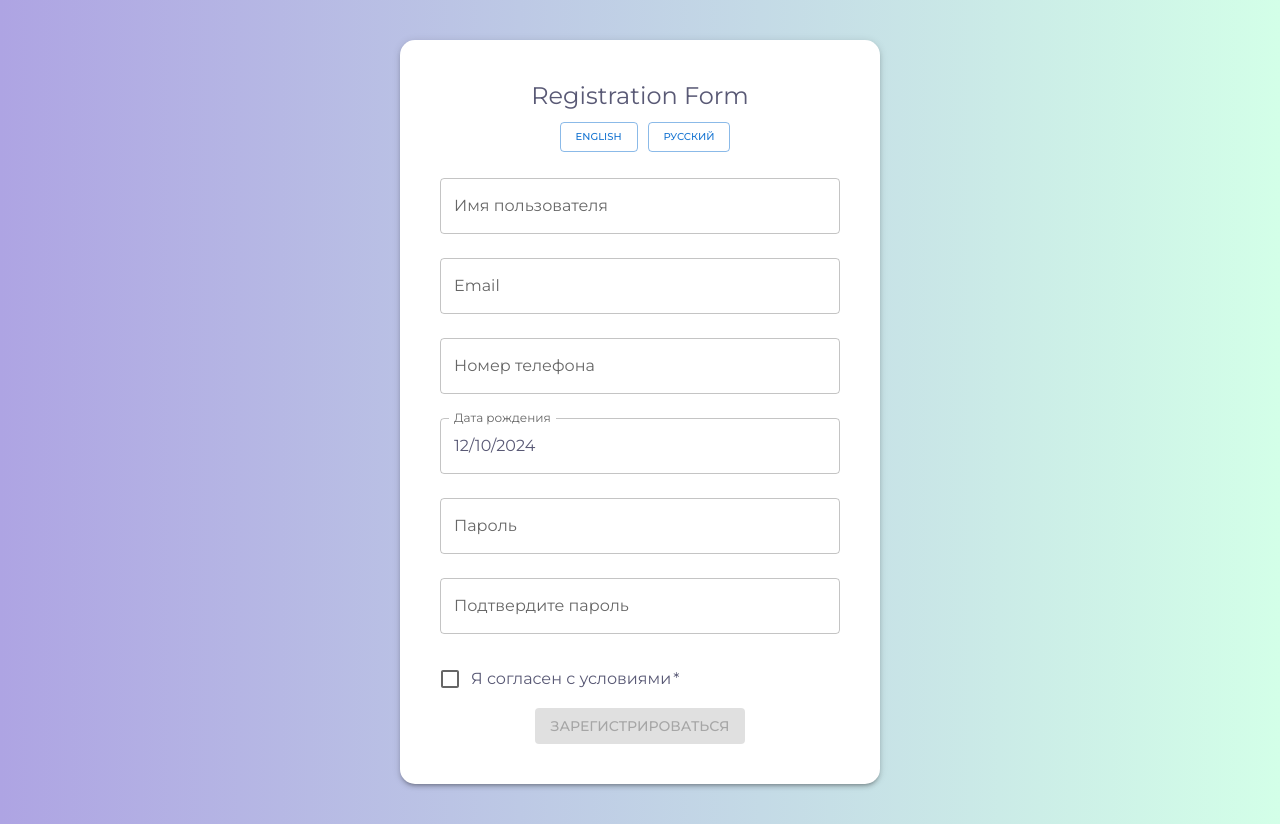
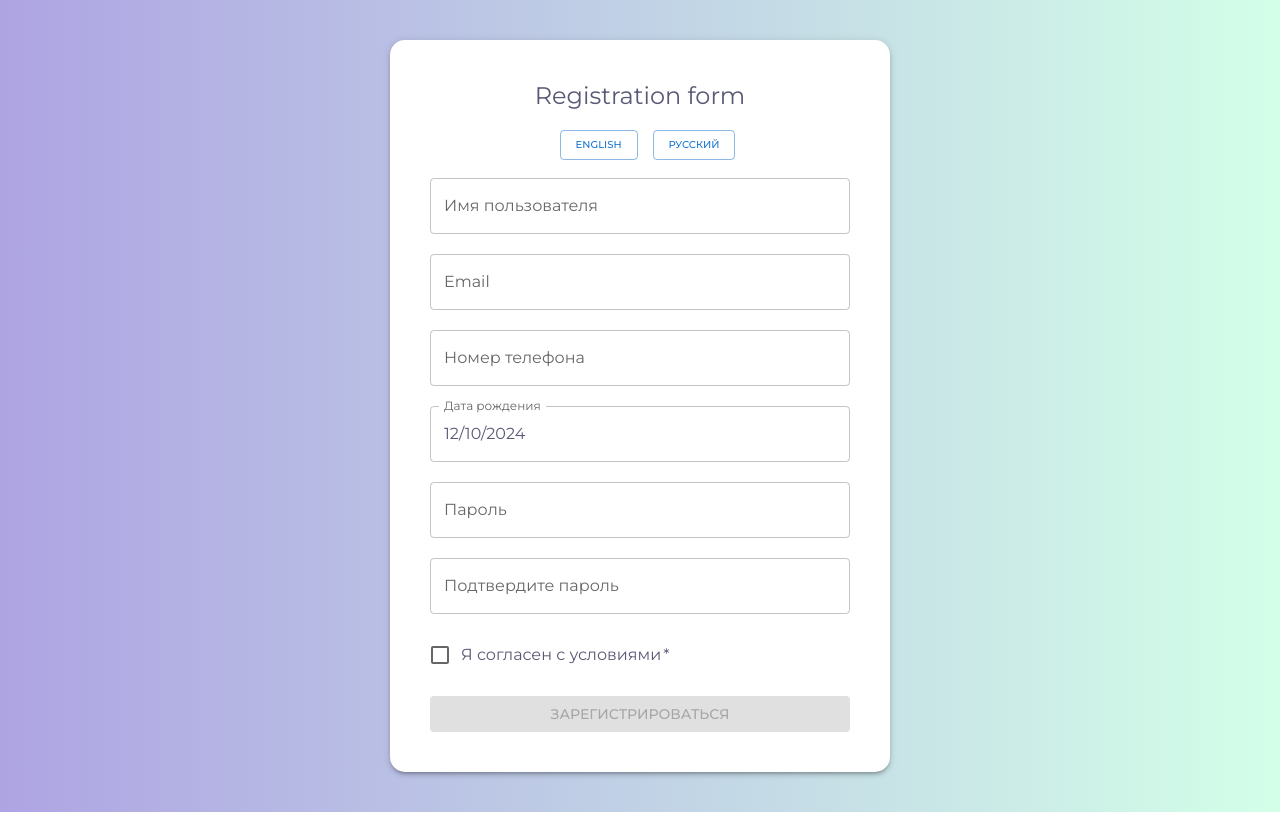
Before and after one commit to TatyanaZakiryanova/Registration-Form, a React (Vite) app: page / in a window 1280 px wide. Built offline with nearby package versions, Linux system fonts and the light colour scheme.

Commit message:
update styles

```diff
--- a/src/App.tsx
+++ b/src/App.tsx
@@ -9,22 +9,28 @@ const App = () => {
     <Typography>
       <Card
         sx={{
-          maxWidth: 400,
+          width: {
+            md: 500,
+          },
           padding: 5,
-          margin: 5,
+          margin: {
+            xs: 2,
+            sm: 2,
+            md: 5,
+          },
           boxShadow: 3,
           borderRadius: "15px",
           textAlign: "center",
         }}
       >
         <Typography variant="h5" component="h1">
-          Registration Form
+          Registration form
         </Typography>
         <Button
           onClick={() => setLanguage("en")}
           variant="outlined"
           color="primary"
-          sx={{ margin: "10px", fontSize: "10px" }}
+          sx={{ marginY: "18px", marginX: "15px", fontSize: "10px" }}
         >
           English
         </Button>
--- a/src/components/RegistrationFormEng/RegistrationFormEng.tsx
+++ b/src/components/RegistrationFormEng/RegistrationFormEng.tsx
@@ -1,6 +1,7 @@
 import { ChangeEvent, FormEvent, useState } from "react";
 import {
   Alert,
+  Box,
   Button,
   Checkbox,
   FormControl,
@@ -82,7 +83,8 @@ export const RegistrationFormEng = () => {
   return (
     <LocalizationProvider dateAdapter={AdapterDayjs}>
       <form onSubmit={handleSubmit}>
-        <FormControl fullWidth margin="normal">
+        <Box sx={{ display: "flex", flexDirection: "column", gap: "20px" }}>
+          <FormControl fullWidth>
             <TextField
               label="Username"
               id="username"
@@ -94,7 +96,7 @@ export const RegistrationFormEng = () => {
             />
           </FormControl>
 
-        <FormControl fullWidth margin="normal">
+          <FormControl fullWidth>
             <TextField
               label="Email"
               name="email"
@@ -106,7 +108,7 @@ export const RegistrationFormEng = () => {
             />
           </FormControl>
 
-        <FormControl fullWidth margin="normal">
+          <FormControl fullWidth>
             <TextField
               label="Phone"
               name="phone"
@@ -118,11 +120,11 @@ export const RegistrationFormEng = () => {
             />
           </FormControl>
 
-        <FormControl fullWidth margin="normal">
+          <FormControl fullWidth>
             <DatePicker label="Date of Birth" value={formData.dob} onChange={handleDateChange} />
           </FormControl>
 
-        <FormControl fullWidth margin="normal">
+          <FormControl fullWidth>
             <TextField
               label="Password"
               type="password"
@@ -135,7 +137,7 @@ export const RegistrationFormEng = () => {
             />
           </FormControl>
 
-        <FormControl fullWidth margin="normal">
+          <FormControl fullWidth>
             <TextField
               label="Confirm Password"
               type="password"
@@ -148,7 +150,7 @@ export const RegistrationFormEng = () => {
             />
           </FormControl>
 
-        <FormControl fullWidth margin="normal" error={!!errors.terms}>
+          <FormControl error={!!errors.terms} fullWidth>
             <FormControlLabel
               control={
                 <Checkbox
@@ -166,6 +168,7 @@ export const RegistrationFormEng = () => {
           <Button type="submit" variant="contained" color="primary" disabled={!formData.terms}>
             Register
           </Button>
+        </Box>
       </form>
 
       <Snackbar open={openSnackbar} autoHideDuration={3000} onClose={() => setOpenSnackbar(false)}>
--- a/src/components/RegistrationFormRu/RegistrationFormRu.tsx
+++ b/src/components/RegistrationFormRu/RegistrationFormRu.tsx
@@ -1,6 +1,7 @@
 import { ChangeEvent, FormEvent, useState } from "react";
 import {
   Alert,
+  Box,
   Button,
   Checkbox,
   FormControl,
@@ -83,7 +84,8 @@ export const RegistrationFormRu = () => {
   return (
     <LocalizationProvider dateAdapter={AdapterDayjs}>
       <form onSubmit={handleSubmit}>
-        <FormControl fullWidth margin="normal">
+        <Box sx={{ display: "flex", flexDirection: "column", gap: "20px" }}>
+          <FormControl fullWidth>
             <TextField
               label="Имя пользователя"
               id="username"
@@ -95,7 +97,7 @@ export const RegistrationFormRu = () => {
             />
           </FormControl>
 
-        <FormControl fullWidth margin="normal">
+          <FormControl fullWidth>
             <TextField
               label="Email"
               name="email"
@@ -107,7 +109,7 @@ export const RegistrationFormRu = () => {
             />
           </FormControl>
 
-        <FormControl fullWidth margin="normal">
+          <FormControl fullWidth>
             <TextField
               label="Номер телефона"
               name="phone"
@@ -119,11 +121,11 @@ export const RegistrationFormRu = () => {
             />
           </FormControl>
 
-        <FormControl fullWidth margin="normal">
+          <FormControl fullWidth>
             <DatePicker label="Дата рождения" value={formData.dob} onChange={handleDateChange} />
           </FormControl>
 
-        <FormControl fullWidth margin="normal">
+          <FormControl fullWidth>
             <TextField
               label="Пароль"
               type="password"
@@ -136,7 +138,7 @@ export const RegistrationFormRu = () => {
             />
           </FormControl>
 
-        <FormControl fullWidth margin="normal">
+          <FormControl fullWidth>
             <TextField
               label="Подтвердите пароль"
               type="password"
@@ -149,7 +151,7 @@ export const RegistrationFormRu = () => {
             />
           </FormControl>
 
-        <FormControl fullWidth margin="normal">
+          <FormControl fullWidth>
             <FormControlLabel
               control={
                 <Checkbox
@@ -167,6 +169,7 @@ export const RegistrationFormRu = () => {
           <Button type="submit" variant="contained" color="primary" disabled={!formData.terms}>
             Зарегистрироваться
           </Button>
+        </Box>
       </form>
 
       <Snackbar open={openSnackbar} autoHideDuration={3000} onClose={() => setOpenSnackbar(false)}>
--- a/src/index.css
+++ b/src/index.css
@@ -1,6 +1,11 @@
+* {
+  box-sizing: border-box;
+}
+
 html,
 body {
   margin: 0;
+  padding: 0;
   display: flex;
   justify-content: center;
   align-items: center;
```
Lines whose indentation alone changed are shown as unchanged.
